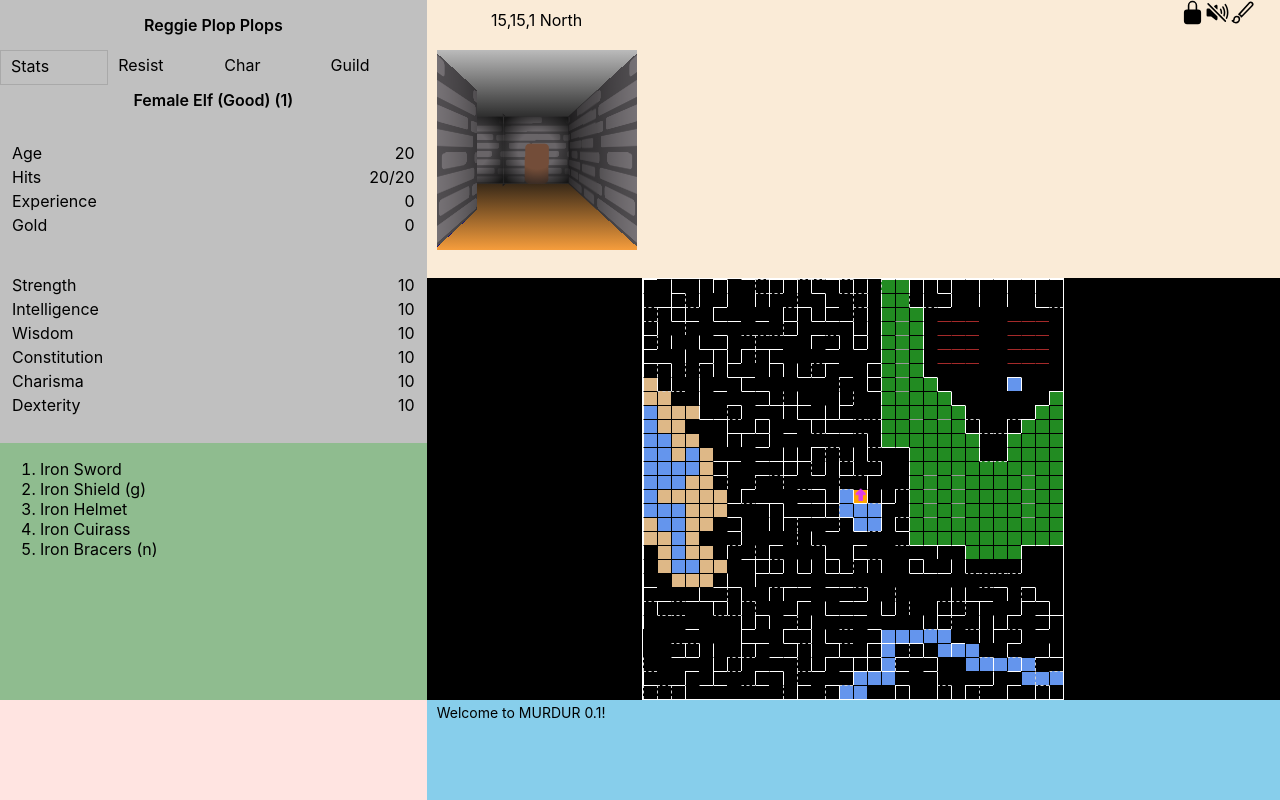
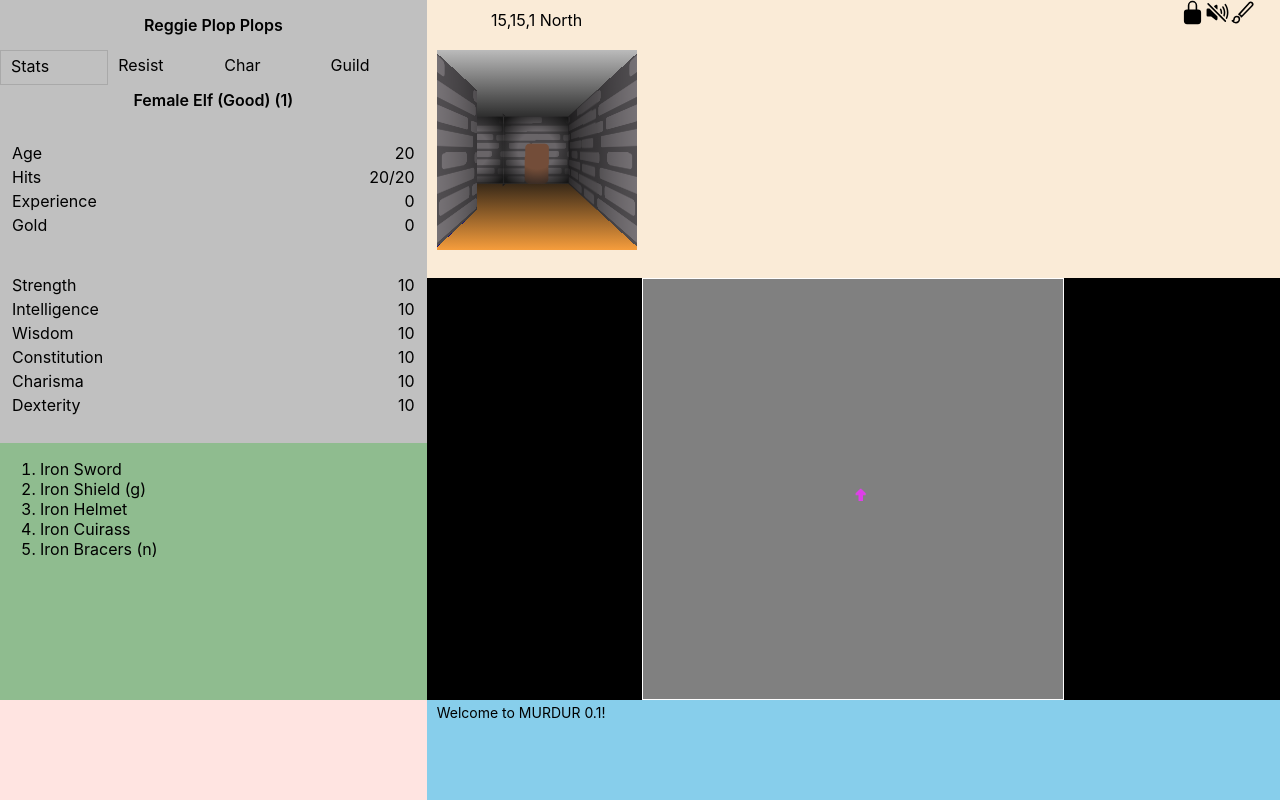
Before and after one commit to dajomu/murdur-rpg-system, a React (Create React App) app: page / in a window 1280 px wide. Built offline with nearby package versions, Linux system fonts and the light colour scheme.

Commit message:
switch off edit mode on main game screen

```diff
--- a/src/components/MapPanel.tsx
+++ b/src/components/MapPanel.tsx
@@ -23,7 +23,7 @@ const MapPanel = observer(({showRoomNumbers = false}) => {
   return <div className="explore-map">
     <div className="map-container" style={{width: levelStore.level1.size * 14, height: levelStore.level1.size * 14}}>
       {Object.values(levelStore.level1.levelSections).map(section => {
-        const isEditing = true;
+        // const isEditing = true; // switch this on to see full map while playing )for debug)
         const isPlayerLocation = section.coords[0] === playerLocation[0] && section.coords[1] === playerLocation[1];
         const isSectionDiscovered = levelStore.getSectionDiscovered(section.coords);
         const wallClasses = `${isEditing || isSectionDiscovered.leftWall ? "wall-left-"  + section.leftWall : ""} ${isEditing || isSectionDiscovered.topWall ? "wall-top-"  + section.topWall : ""}`;
```
